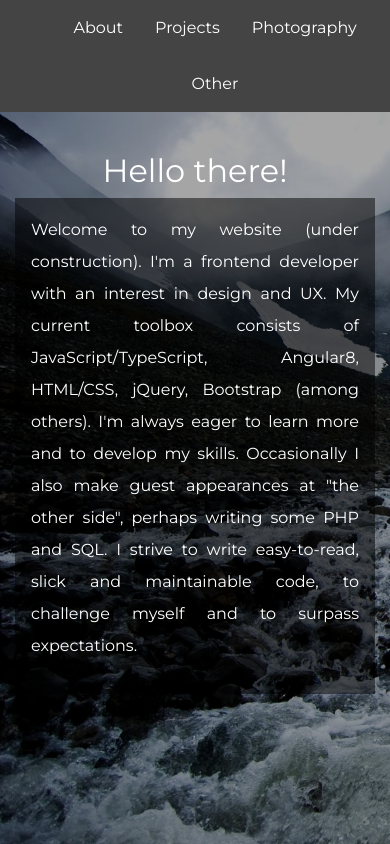
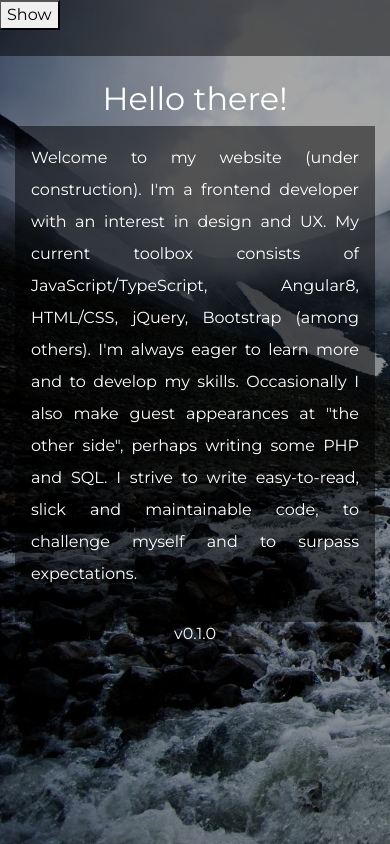
Before and after one commit to ledzappa/ledzappa.github.io, a React (Create React App) app: page / in a window 390 px wide. Built offline with nearby package versions, Linux system fonts and the light colour scheme.

Commit message:
class -> className, responsive menu wip

```diff
--- a/src/components/about/About.js
+++ b/src/components/about/About.js
@@ -3,11 +3,11 @@ import React from 'react';
 class About extends React.Component {
   render() {
     return (
-      <div class="row d-flex justify-content-center">
-        <div class="col-md-8 col-sm-10">
+      <div className="row d-flex justify-content-center">
+        <div className="col-md-8 col-sm-10">
           <h2>Hello there!</h2>
-          <div class="content-bg-dark">
-            <p class="text-justify">
+          <div className="content-bg-dark">
+            <p className="text-justify">
               Welcome to my website (under construction). I'm a frontend
               developer with an interest in design and UX. My current toolbox
               consists of JavaScript/TypeScript, Angular8, HTML/CSS, jQuery,
--- a/src/components/app/App.js
+++ b/src/components/app/App.js
@@ -1,15 +1,17 @@
 import React from 'react';
 import About from '../about/About';
 import Menu from '../menu/Menu';
+import Footer from '../footer/Footer';
 import './App.css';
 
 function App() {
   return (
     <div className="App">
       <Menu />
-      <div class="pt-4">
+      <div className="pt-4">
         <About />
       </div>
+      <Footer />
     </div>
   );
 }
--- /dev/null
+++ b/src/components/footer/Footer.js
@@ -0,0 +1,14 @@
+import React from 'react';
+import packageJson from '../../../package.json';
+
+class Footer extends React.Component {
+  state = {};
+
+  render() {
+    return (
+      <footer>v{packageJson.version}</footer>
+    );
+  }
+}
+
+export default Footer;
--- a/src/components/menu/Menu.js
+++ b/src/components/menu/Menu.js
@@ -2,17 +2,55 @@ import React from 'react';
 import './menu.css';
 
 class Menu extends React.Component {
-  state = {};
+  state = {
+    showSidebar: false
+  };
+
+  componentDidMount() {
+    window.addEventListener('resize', this.handleResize);
+  }
+
+  handleResize = e => {
+    if (this.state.showSidebar && e.target.innerWidth >= 576) {
+      this.setState({ showSidebar: false });
+    }
+  };
+
+  handleClick = () => {
+    this.setState({ showSidebar: !this.state.showSidebar });
+  };
+
   render() {
     return (
+      <div>
         <header>
-        <ul>
+          <ul className="d-none d-sm-block p-0">
             <li>About</li>
             <li>Projects</li>
             <li>Photography</li>
             <li>Other</li>
           </ul>
+          <button
+            className="d-block d-sm-none"
+            onClick={this.handleClick}
+          >Show</button>
         </header>
+
+        <div
+          className={this.state.showSidebar ? 'sidebar show' : 'sidebar hidden'}
+        >
+          <button
+            className="d-block d-sm-none"
+            onClick={this.handleClick}
+          >Hide</button>
+          <ul className="p-0">
+            <li>About</li>
+            <li>Projects</li>
+            <li>Photography</li>
+            <li>Other</li>
+          </ul>
+        </div>
+      </div>
     );
   }
 }
--- a/src/components/menu/menu.css
+++ b/src/components/menu/menu.css
@@ -1,7 +1,8 @@
 header {
-  background-color: #444;
+  background-color: rgba(0, 0, 0, 0.5);
   color: #fff;
   margin: 0 -1rem;
+  height: 3.5rem;
 }
 
 ul {
@@ -12,11 +13,42 @@ ul li {
   display: inline-block;
   padding: 1rem;
   cursor: pointer;
-  -o-transition:.5s;
-  -ms-transition:.5s;
-  -moz-transition:.5s;
-  -webkit-transition:.5s;
-  transition:.5s;
+  -o-transition: 0.5s;
+  -ms-transition: 0.5s;
+  -moz-transition: 0.5s;
+  -webkit-transition: 0.5s;
+  transition: 0.5s;
+}
+
+.sidebar ul li {
+  display: block;
+  width: 14rem;
+}
+
+.sidebar {
+  position: fixed;
+  top: 0;
+  left: 0;
+  z-index: 3;
+  background-color: #212121;
+  height: 100%;
+  padding-top: 2rem;
+  text-align: left;
+  transition: 0.5s;
+}
+
+.sidebar.show {
+  left: 0rem;
+}
+
+.sidebar.hidden {
+  left: -14rem;
+}
+
+.sidebar button {
+  position: absolute;
+  top: 0;
+  right: 0;
 }
 
 ul li:hover {
```
Lines whose indentation alone changed are shown as unchanged.
